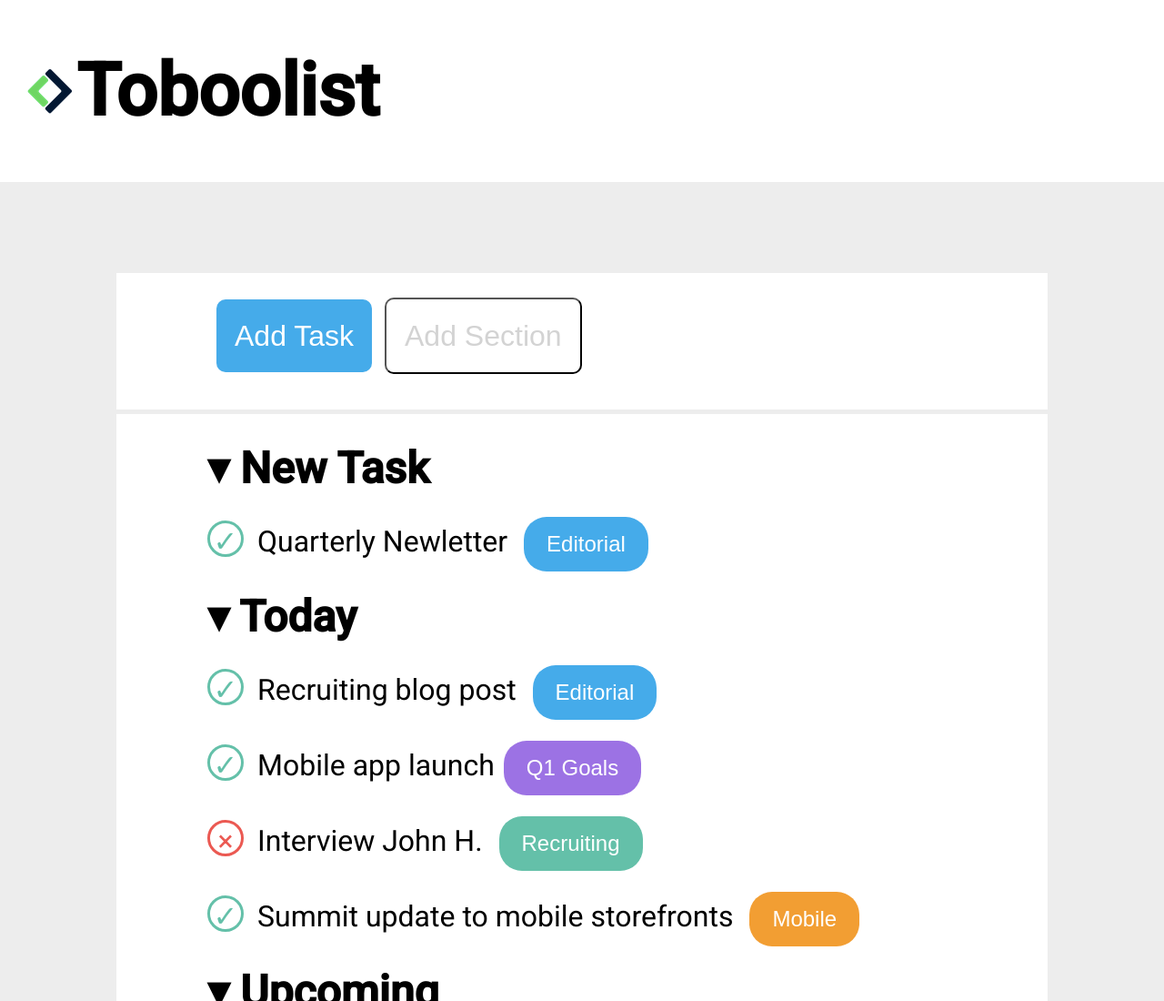
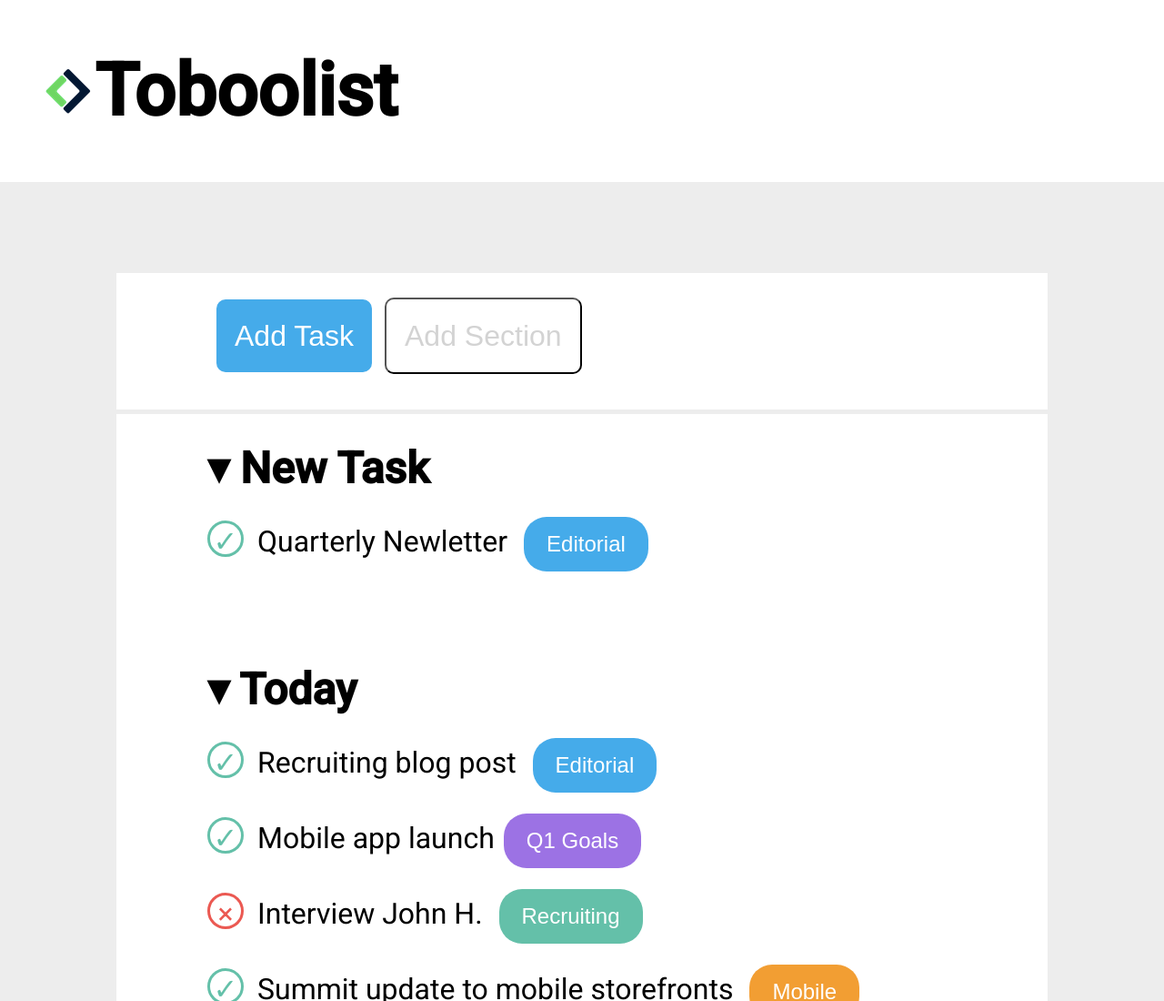
Before and after one commit to yaredghebre/html-css-toboolist, a plain HTML site: page index.html in a window 1280 px wide. Shown: the top 1100 px of the page at 91% size. Drawn offline with Linux system fonts and the light colour scheme.

Commit message:
Add: Project complete

```diff
--- a/css/style.css
+++ b/css/style.css
@@ -27,9 +27,8 @@ body{
     height: 200px;
     background-color: white;
     display: block;
-    padding-left: 30px;
+    padding-left: 50px;
     margin-bottom: 100px;
-
 }
 
 .header-container img{
@@ -80,7 +79,7 @@ h1{
 /* CONTAINER */
 
 .container{
-    height: 1100px;
+    height: 1200px;
     width: 80%;
     margin: 0 auto;
     background-color: white;
```
Also changed, not shown: index.html (+2 -2 lines).
